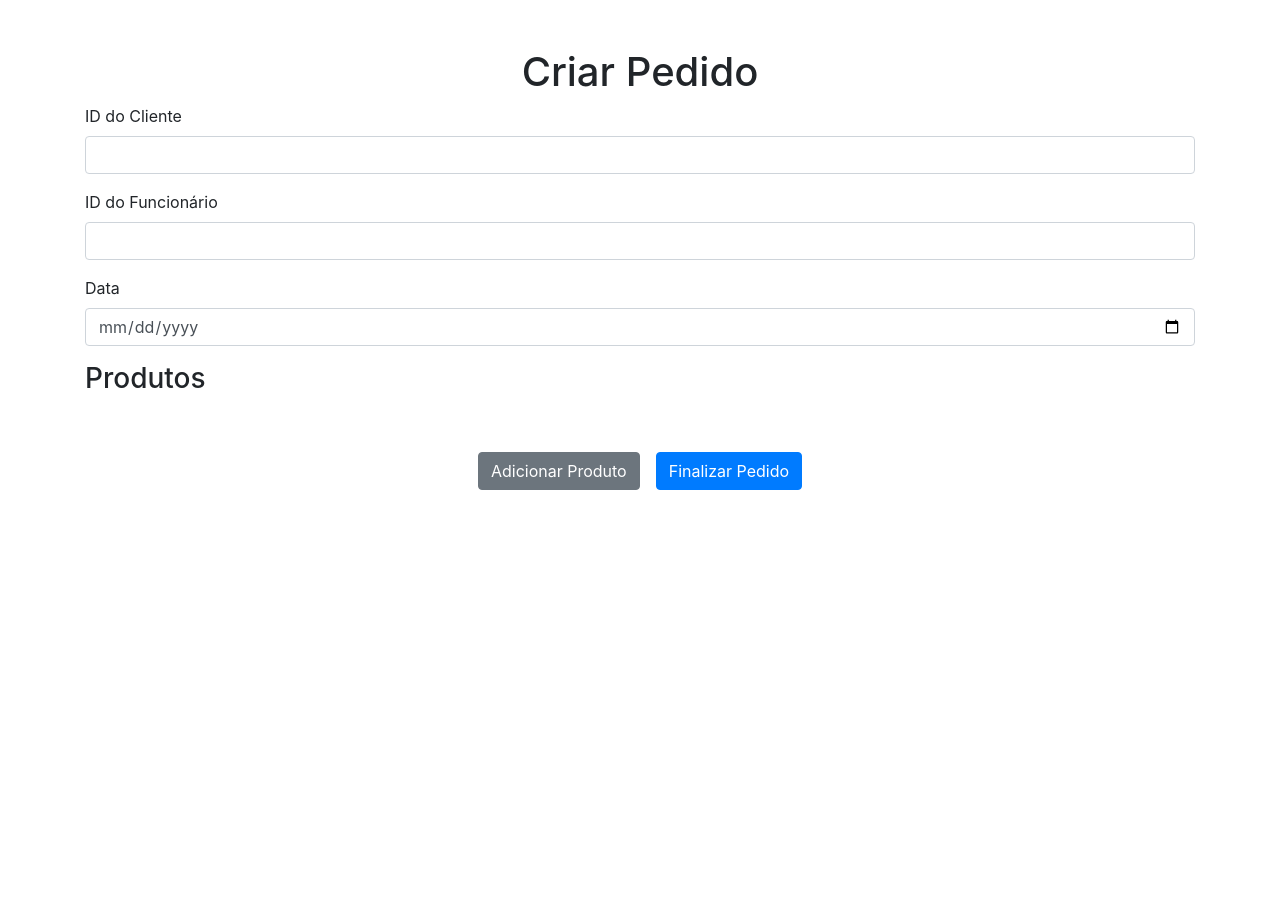
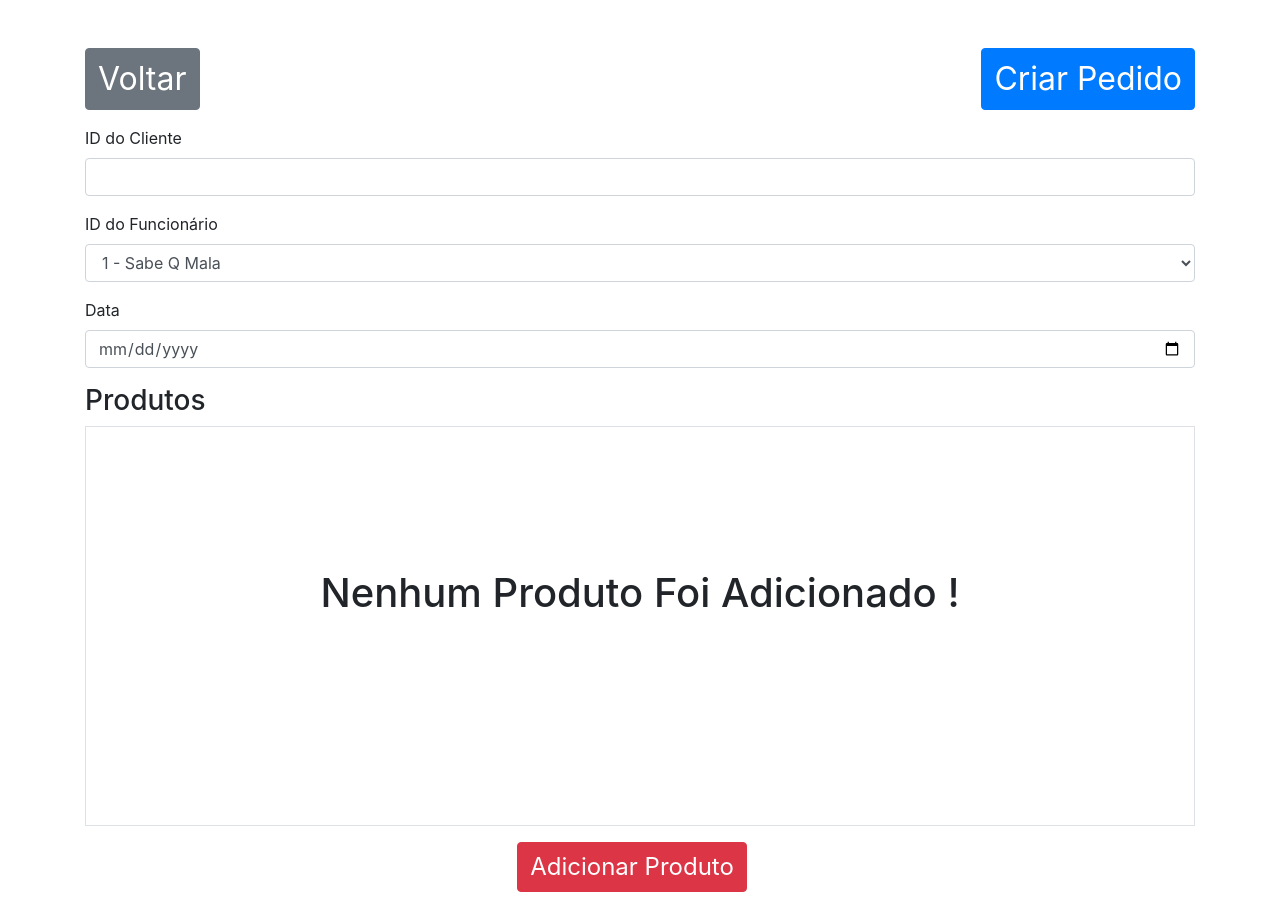
Before and after one commit to MatheusMnz/controleLanchonete_BD1, a Flask app: page /pedidos/adicionarPedido in a window 1280 px wide. Before the commit the page ends 490 px from the top, so only its background shows below. Run offline with Flask 3, Linux system fonts and the light colour scheme; data comes from the database, SQL or seed files in the repository; both versions use the stored data as it was after the commit; some libraries are stand-ins or nearby versions.

Commit message:
Adicionei a seleção de funcionario por SelectField em pedido, mudei a estilização

```diff
--- a/lanchoneteControle/forms/pedidoForm.py
+++ b/lanchoneteControle/forms/pedidoForm.py
@@ -10,7 +10,7 @@ from wtforms.validators import DataRequired, NumberRange
 
 class PedidoForm(FlaskForm):
     id_cliente = IntegerField('ID do Cliente', validators=[DataRequired()])
-    id_funcionario = IntegerField('ID do Funcionário', validators=[DataRequired()])
+    id_funcionario = SelectField('ID do Funcionário', choices=[], validators=[DataRequired()])
     data = DateField('Data', format='%Y-%m-%d', validators=[DataRequired()])
     # produtos = FieldList(FormField(ProdutoForm), min_entries=1)
     produtos_data = HiddenField()
--- a/lanchoneteControle/routes/routes_entidades/pedidos.py
+++ b/lanchoneteControle/routes/routes_entidades/pedidos.py
@@ -23,6 +23,14 @@ def listar_produtos():
 @pedidos_bp.route('/pedidos/adicionarPedido', methods=('GET', 'POST'))
 def adiciona_pedido():
     form = PedidoForm()
+    conn = get_db_connection()
+
+    if request.method == 'GET':
+        print("Preenchendo Valores")
+        funcionarios = conn.execute('''SELECT pessoa.nome, funcionario.id_funcionario
+                                    FROM pessoa INNER JOIN funcionario ON pessoa.id_pessoa = funcionario.id_pessoa''').fetchall()
+        form.id_funcionario.choices = [(funcionario['id_funcionario'],f"{funcionario['id_funcionario']} - {funcionario['nome']}") for funcionario in funcionarios]
+
 
     if request.method == 'POST':
         print("AGGGGGGGGGGGGg")
--- a/lanchoneteControle/templates/adiciona_pedido.html
+++ b/lanchoneteControle/templates/adiciona_pedido.html
@@ -11,8 +11,13 @@
 </head>
 <body>
     <div class="container mt-5">
-        <h1 class="text-center">Criar Pedido</h1>
         <form method="POST" id="pedido-form">
+        <div class="d-flex justify-content-between mt-3 mb-3">
+            <a href="{{ url_for('pedidos.lista_pedidos') }}" class="btn btn-secondary" style="font-size: 32px;">Voltar</a>
+            <!-- <button type="button" class="btn btn-secondary" style="font-size: 32px;">Voltar</button> -->
+            <button type="submit" class="btn btn-primary" style="font-size: 32px;">Criar Pedido</button>
+        </div>
+
             {{ form.hidden_tag() }} <!-- CSRF Token -->
 
             <input type="hidden" id="produtos-data" name="produtos_data">
@@ -33,21 +38,24 @@
             </div>
             <h3>Produtos</h3>
             <!-- Produtos adicionados com scroll -->
-            <div id="produtos-adicionados" class=" overflow-auto p-3" style="max-height: 400px;">
+            <div id="produtos-adicionados" class=" border overflow-auto p-3" style="min-height: 400px; max-height: 400px;">
 
+                <div class="overflow-auto p-3 d-flex justify-content-center align-items-center" style="min-height: 300px; max-height: 300px;">
+                    <h1 class="m-0">Nenhum Produto Foi Adicionado !</h1>
+                    <!-- Produtos adicionados serão exibidos aqui -->
+                </div>
             <!-- Produtos adicionados serão exibidos aqui -->
             </div>
 
             <div class="d-flex justify-content-center mt-3 mb-3">
-                <button type="button" id="show-products-btn" class="btn btn-secondary mr-3">Adicionar Produto</button>
-                <button type="submit" class="btn btn-primary">Finalizar Pedido</button>
+                <button type="button" id="show-products-btn" class="btn btn-danger mr-3" style="font-size: 24px;">Adicionar Produto</button>
             </div>
 
         </form>
 
         <!-- Modal para seleção de produtos -->
         <div class="modal fade" id="productsModal" tabindex="-1" role="dialog" aria-labelledby="productsModalLabel" aria-hidden="true">
-            <div class="modal-dialog modal-lg" role="document">
+            <div class="modal-dialog modal-lg modal-dialog-centered" role="document">
                 <div class="modal-content">
                     <div class="modal-header">
                         <h5 class="modal-title" id="productsModalLabel">Lista de Produtos</h5>
@@ -77,9 +85,33 @@
                 </div>
             </div>
         </div>
+
+        <!-- Modal para nenhum produto adicionado -->
+        <div class="modal fade" id="noProductsModal" tabindex="-1" role="dialog" aria-labelledby="noProductsModalLabel" aria-hidden="true">
+            <div class="modal-dialog modal-dialog-centered" role="document">
+                <div class="modal-content ">
+                    <div class="modal-header">
+                        <h5 class="modal-title justify-content-center" id="noProductsModalLabel">Nenhum Produto Adicionado</h5>
+                        <button type="button" class="close" data-dismiss="modal" aria-label="Close">
+                            <span aria-hidden="true">&times;</span>
+                        </button>
+                    </div>
+                    <div class="modal-body">
+                        Por favor, adicione pelo menos um produto antes de finalizar o pedido.
+                    </div>
+                    <div class="modal-footer">
+                        <button type="button" class="btn btn-secondary" data-dismiss="modal">Fechar</button>
+                    </div>
+                </div>
+            </div>
+        </div>
+
+
     </div>
 
+
     <script>
+         let div_limpa = false;
          $(document).ready(function() {
             // Mostrar o modal com a lista de produtos
             $('#show-products-btn').on('click', function() {
@@ -120,7 +152,7 @@
                 }
                 else
                 {
-                    alert('Nenhum produto foi adicionado.');
+                    $('#noProductsModal').modal('show'); // Mostra o modal
                 }
                 // Se precisar fazer mais validações, faça aqui
 
@@ -131,6 +163,14 @@
         function adicionarProduto(id, nome, preco) {
             const produtosAdicionados = $('#produtos-adicionados');
             const index = $('.produto-item').length;
+
+            // Verifica se nenhum produto foi adicionado e limpa
+            if (produtosAdicionados.length === 1 && div_limpa === false)
+            {
+                alert("ASDDDDDDDDD");
+                $('#produtos-adicionados').empty();
+                div_limpa = true;
+            }
 
             // Verifica se o produto já está na lista
             if ($(`#produto-${id}`).length === 0) {
```
Also changed, not shown: lanchoneteControle/app.db, 1 other file.
